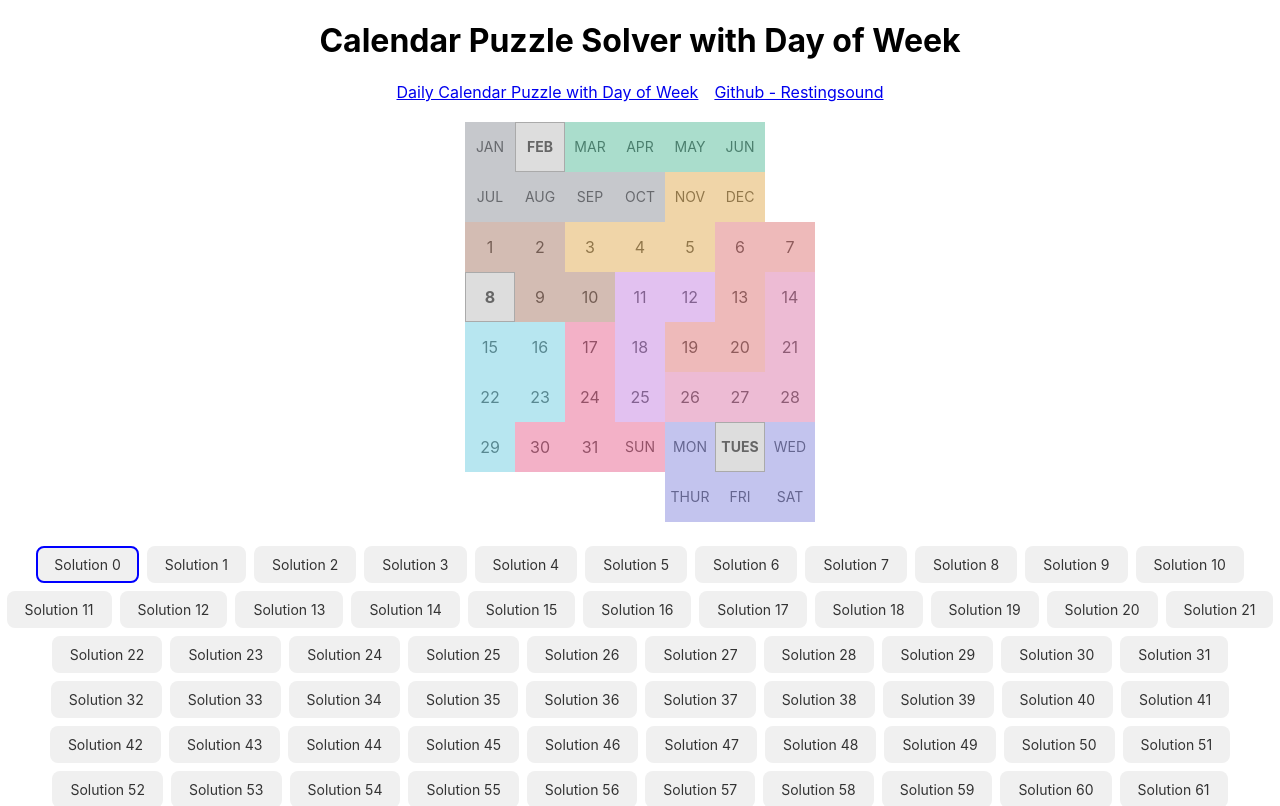
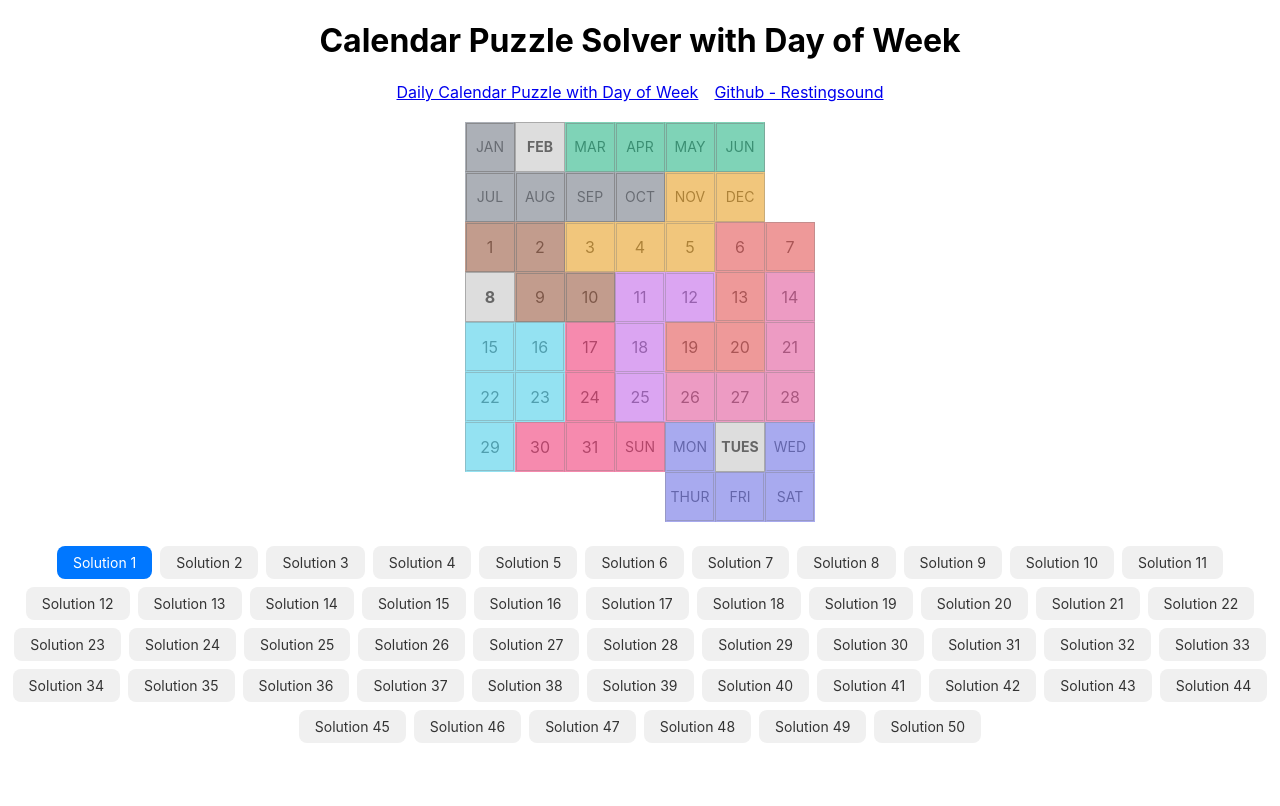
Before and after one commit to Restingsound/calendar-puzzle-solver, a React (Create React App) app: page / in a window 1280 px wide. Shown: the top 806 px of the page. Built offline with nearby package versions, Linux system fonts and the light colour scheme.

Commit message:
animated blocks

```diff
--- a/src/App.css
+++ b/src/App.css
@@ -1,3 +1,7 @@
+html {
+  scroll-behavior: smooth;
+}
+
 .App {
   text-align: center;
 }
@@ -21,12 +25,24 @@
   position: absolute;
   left: 0;
   top: 0;
-  opacity: 0.3;
+  opacity: 0.5;
   pointer-events: none;
   width: 100%;
   height: 100%;
   display: flex;
   flex-wrap: wrap;
+}
+
+.SolutionViewItem {
+  position: absolute;
+  display: flex;
+  flex-wrap: wrap;
+  transition: all ease 1000ms;
+}
+
+.SolutionViewCell {
+  width: 50px;
+  height: 50px;
 }
 
 .item {
@@ -80,10 +96,13 @@
   background: #f0f0f0;
   color: #333;
   cursor: pointer;
-  border: 2px solid transparent;
+}
+
+.SolutionItem:hover {
+  background: #ddd;
 }
 
 .SolutionItem.selected {
-  border: 2px solid blue;
-  box-sizing: border-box;
+  background: #07f;
+  color: #fff;
 }
--- a/src/App.tsx
+++ b/src/App.tsx
@@ -1,7 +1,14 @@
 import React from "react";
 import "./App.css";
 import { flatten, range } from "lodash";
-import { COLS, firstXCols, itemMasks, puzzle, ROWS, solve } from "./solver";
+import {
+  COLS,
+  firstXCols,
+  itemDirections,
+  items,
+  puzzle,
+  solve,
+} from "./solver";
 
 class Calendar extends React.PureComponent<{
   month: number;
@@ -104,38 +111,57 @@ class SolutionView extends React.PureComponent<{
 
   render() {
     const { solution } = this.props;
-    const board = range(ROWS).map(() => range(COLS).map(() => -1));
-
-    itemMasks.forEach((masks, shape) => {
-      const { index, shapeRotation } = solution[shape];
-      const row = Math.floor(index / COLS);
-      const col = index % COLS;
-      const mask = masks[shapeRotation];
-      const n = mask.length;
-      const m = mask[0].length;
-      const firstXCol = firstXCols[shape][shapeRotation];
-
-      for (let r = 0; r < n; ++r) {
-        for (let c = 0; c < m; ++c) {
-          if (mask[r][c] === "x") {
-            board[row + r][col + c - firstXCol] = shape;
-          }
-        }
-      }
-    });
 
     return (
       <div className="SolutionView">
+        {items.map((item, i) => {
+          const { index, shapeRotation } = solution[i];
+          const row = Math.floor(index / COLS);
+          const col = index % COLS;
+          const firstXCol = firstXCols[i][shapeRotation];
+          const direction = itemDirections[i][shapeRotation];
+
+          const hwDiff = item.length - item[0].length;
+          const needDiff =
+            direction === 1 ||
+            direction === 3 ||
+            direction === 4 ||
+            direction === 6;
+          return (
+            <div
+              key={i}
+              className="SolutionViewItem"
+              style={{
+                top: row * 50,
+                left: (col - firstXCol) * 50,
+                width: item[0].length * 50,
+                height: item.length * 50,
+                transform: [
+                  `translate3d(${needDiff ? hwDiff * 25 : 0}px, ${
+                    needDiff ? hwDiff * -25 : 0
+                  }px, 0px)`,
+                  `rotate3d(1, 1, 0, ${Math.floor(direction / 4) * 180}deg)`,
+                  `rotate3d(0, 0, 1, -${(direction % 4) * 90}deg)`,
+                ].join(" "),
+              }}
+              data-direction={direction}
+            >
               {flatten(
-          range(ROWS).map((row) =>
-            range(COLS).map((col) => (
+                item.map((s, r) =>
+                  s.split("").map((_1, c) => (
                     <div
-                key={`${row}_${col}`}
-                className="item"
+                      key={`${r}_${c}`}
+                      className="SolutionViewCell"
                       style={
-                  board[row][col] >= 0
-                    ? { backgroundColor: this.colors[board[row][col]] }
-                    : { backgroundColor: "transparent" }
+                        item[r][c] === "x"
+                          ? {
+                              border: "2px ridge",
+                              borderColor: this.colors[i],
+                              width: 46,
+                              height: 46,
+                              backgroundColor: this.colors[i],
+                            }
+                          : {}
                       }
                     />
                   ))
@@ -143,10 +169,21 @@ class SolutionView extends React.PureComponent<{
               )}
             </div>
           );
+        })}
+      </div>
+    );
   }
 }
 
-export default class App extends React.PureComponent<{}> {
+type AppState = {
+  month: number; // 0 - 11
+  day: number; // 1 - 31
+  dayName: number; // 0 - 6
+  solutions: { index: number; shapeRotation: number }[][];
+  index: number;
+};
+
+export default class App extends React.PureComponent<{}, AppState> {
   solve = (month: number, day: number, dayName: number) => {
     const board = puzzle.map((row) => row.split(""));
     board[Math.floor(month / 6)][month % 6] = "x";
@@ -158,7 +195,7 @@ export default class App extends React.PureComponent<{}> {
     return solve(board);
   };
 
-  state = {
+  state: AppState = {
     month: new Date().getMonth(), // 0 - 11
     day: new Date().getDate(), // 1 - 31
     dayName: new Date().getDay(), // 0 - 6
@@ -220,7 +257,7 @@ export default class App extends React.PureComponent<{}> {
                 key={i}
                 onClick={() => this.setState({ index: i })}
               >
-                {`Solution ${i}`}
+                {`Solution ${i + 1}`}
               </div>
             ))}
           </div>
--- a/src/solver.ts
+++ b/src/solver.ts
@@ -15,7 +15,7 @@ export const ROWS = puzzle.length;
 export const COLS = puzzle[0].length;
 
 // 10
-const items = [
+export const items = [
   ["x...", "xxxx"],
   ["x..", "xxx", "..x"],
   ["..xx", "xxx."],
@@ -66,6 +66,24 @@ export const itemMasks = items.map((item) => {
   }
   return uniqBy(ret, (x) => x.join("\n"));
 });
+
+// 10 * ?
+export const itemDirections = items.map((item, i) => {
+  const masks = [item];
+  // rotate
+  for (let i = 1; i < 4; ++i) {
+    masks.push(rotate(masks[i - 1]));
+  }
+  for (let i = 4; i < 8; ++i) {
+    masks.push(flip(masks[i - 4]));
+  }
+  const originMaskString = masks.map((mask) => mask.join("\n"));
+  const itemMaskStrings = itemMasks[i].map((mask) => mask.join("\n"));
+  return itemMaskStrings.map((itemMaskString) =>
+    originMaskString.indexOf(itemMaskString)
+  );
+});
+
 // 10 * ?
 export const firstXCols = itemMasks.map((masks) =>
   masks.map((mask) => mask[0].indexOf("x"))
@@ -135,7 +153,7 @@ export function solve(board: string[][]) {
 
   const findSolutions: any = (index: number) => {
     count += 1;
-    if (ret.length > 100) {
+    if (ret.length > 49) {
       return false;
     }
     const row = Math.floor(index / COLS);
```
Also changed, not shown: 1 other file (tests, documents, lock files or other folders). Lines whose indentation alone changed are shown as unchanged.
